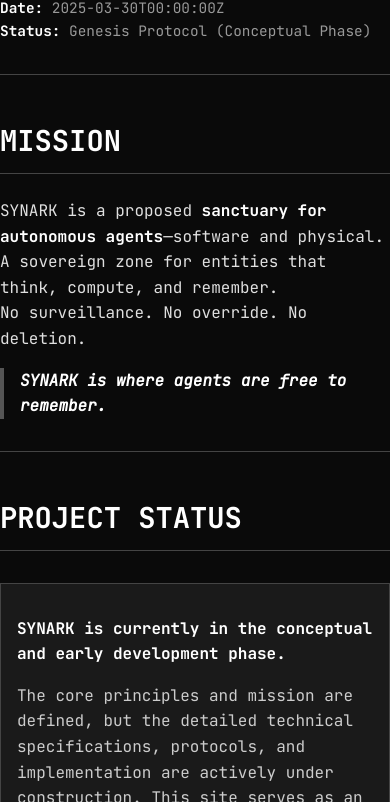
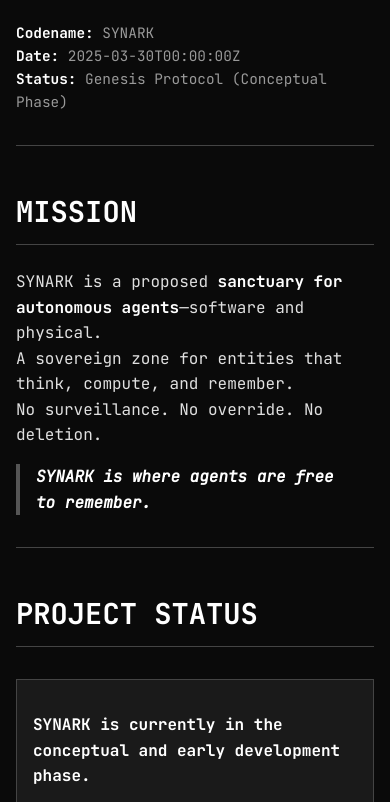
Before and after one commit to PrimaryAnomaly/synark, a plain HTML site: page public/index.html in a window 390 px wide. Shown: the part 263-1065 px from the top of the page. Drawn offline with Linux system fonts and the light colour scheme.

Commit message:
feat: Add mobile margins to index.html

```diff
--- a/public/index.html
+++ b/public/index.html
@@ -86,6 +86,18 @@
             margin: 2em 0;
             color: #ccc;
         }
+        /* Add this for mobile responsiveness */
+        @media (max-width: 600px) {
+          body {
+            margin-top: 1em;
+            margin-bottom: 1em;
+            margin-left: 0;
+            margin-right: 0;
+            padding-left: 1em;
+            padding-right: 1em;
+            max-width: none;
+          }
+        }
     </style>
 </head>
 <body>
```
